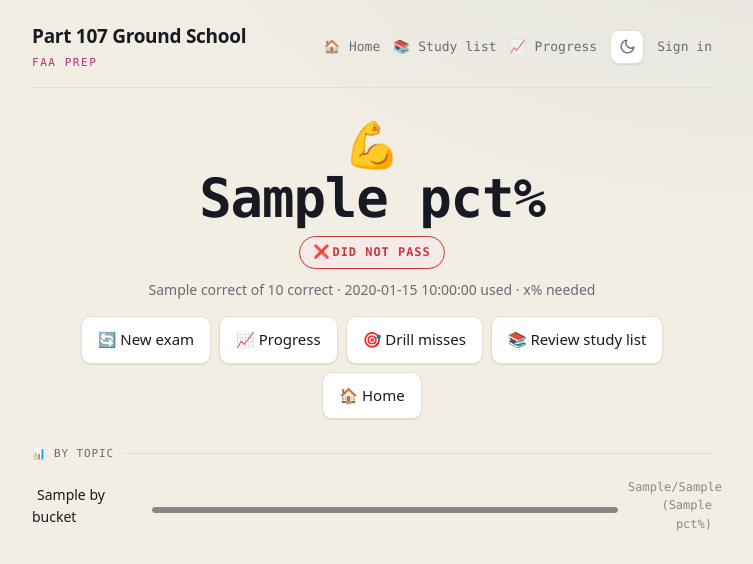
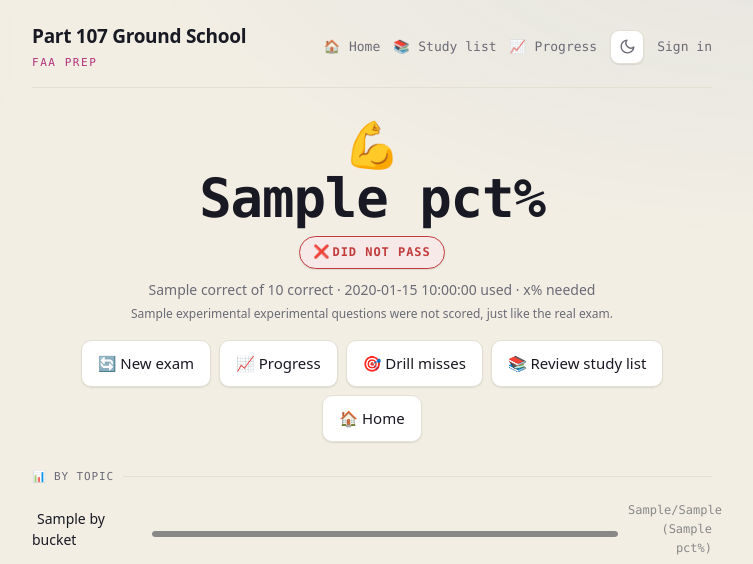
Before and after one commit to jha-ayush/part107_study_guide, a Flask app: template templates/exam_result.html in a window 1280 px wide. Shown: the top 564 px of the page, without its empty margins (268-1021 px from the left). Run offline with Flask 3, Linux system fonts and the light colour scheme; the template is opened without the code that fills it: most values are stand-ins (such as "Sample title", 1, 10 or a date in 2020); some libraries are stand-ins or nearby versions.

Commit message:
Include note about experimental questions in results
Added a message for unscored experimental questions.

```diff
--- a/templates/exam_result.html
+++ b/templates/exam_result.html
@@ -5,6 +5,7 @@
   <div class="bigpct" style="color:{{ pass_color }}">{{ pct }}%</div>
   <div style="margin:10px 0"><span class="badge {{ 'pass' if passed else 'fail' }}"><span class="be">{{ '✅' if passed else '❌' }}</span>{{ 'Pass' if passed else 'Did not pass' }}</span></div>
   <div style="font-size:14px;color:var(--muted)">{{ correct }} of {{ total }} correct &middot; {{ time_used }} used &middot; {{ exam_pass }}% needed</div>
+  {% if experimental %}<div style="font-size:12px;color:var(--muted);margin-top:5px">{{ experimental }} experimental questions were not scored, just like the real exam.</div>{% endif %}
 </div>
 
 <div class="btn-row" style="justify-content:center;margin-bottom:8px">
```
